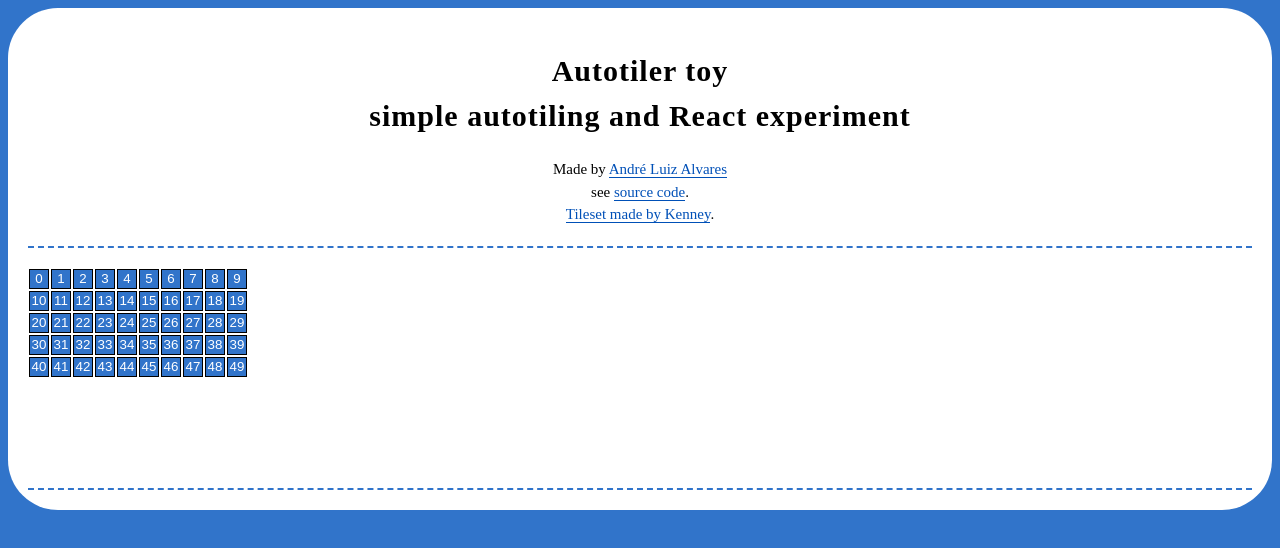
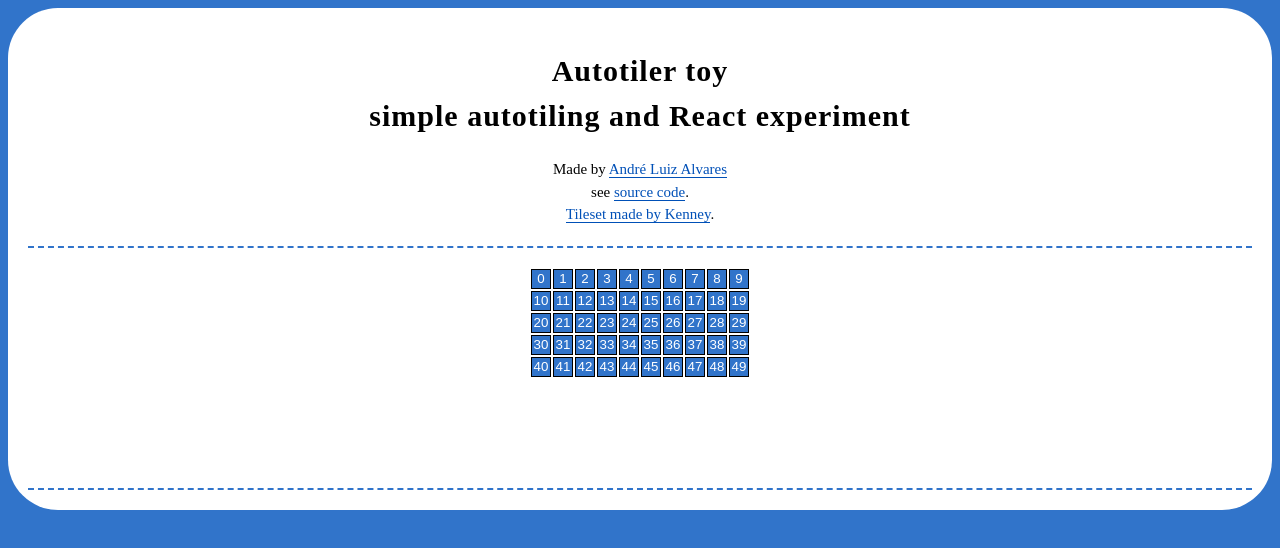
Before and after one commit to Andre-LA/my-autotiler-toy, a React (Create React App) app: page / in a window 1280 px wide. Shown: the top 548 px of the page. Built offline with nearby package versions, Linux system fonts and the light colour scheme.

Commit message:
tile_editor_pannel is now a wrapper and it's centered
this makes the tile editor pannels centered without using
"margin: auto" trick.

Signed-off-by: André Luiz Alvares <andrluiz.alvares.alvares84@gmail.com>

```diff
--- a/src/App.css
+++ b/src/App.css
@@ -69,8 +69,8 @@ a:active {
 }
 
 .tile_editor_pannel {
-  /*margin: 1rem auto;*/
-  /*width: 50%;*/
+  display: flex;
+  justify-content: center;
 }
 
 #tile_editor_preview {
--- a/src/App.js
+++ b/src/App.js
@@ -147,11 +147,15 @@ class TileEditor extends React.Component {
 
     return (
       <div id="tile_editor">
-        <div className="tile_editor_pannel" id="tile_editor_buttons">
+        <div className="tile_editor_pannel">
+          <div id="tile_editor_buttons">
             {tileEditorButtons}
+          </div>
         </div>
-        <div className="tile_editor_pannel" id="tile_editor_preview">
+        <div className="tile_editor_pannel">
+          <div id="tile_editor_preview">
             {tileMapTiles}
+          </div>
         </div>
       </div>
     );
```
